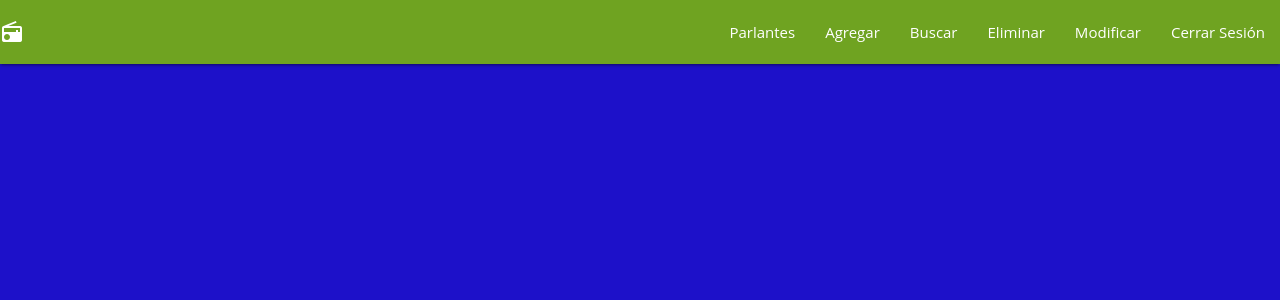
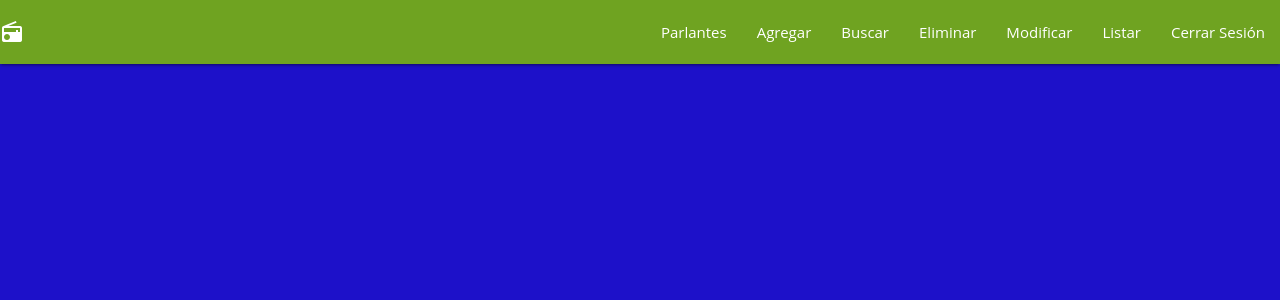
Before and after one commit to DarkKing2001/Parlantes, a Django app: page /parlantes/base in a window 1280 px wide. Shown: the top 300 px of the page. Run offline with Django 3.2, Linux system fonts and the light colour scheme; a user stored in the database is signed in; some libraries are stand-ins or nearby versions.

Commit message:
Se agrego la opcion listar al menu de admin

```diff
--- a/prueba/parlantes/templates/parlantes/base.html
+++ b/prueba/parlantes/templates/parlantes/base.html
@@ -39,6 +39,7 @@
                         <li><a href="boton_buscar">Buscar</a></li>
                         <li><a href="eliminar">Eliminar</a></li>
                         <li><a href="editar">Modificar</a></li>
+                        <li><a href="listar">Listar</a></li>
                         <li><a href="/accounts/logout">Cerrar Sesión</a></li>
                       </ul>
                     </div>
```
